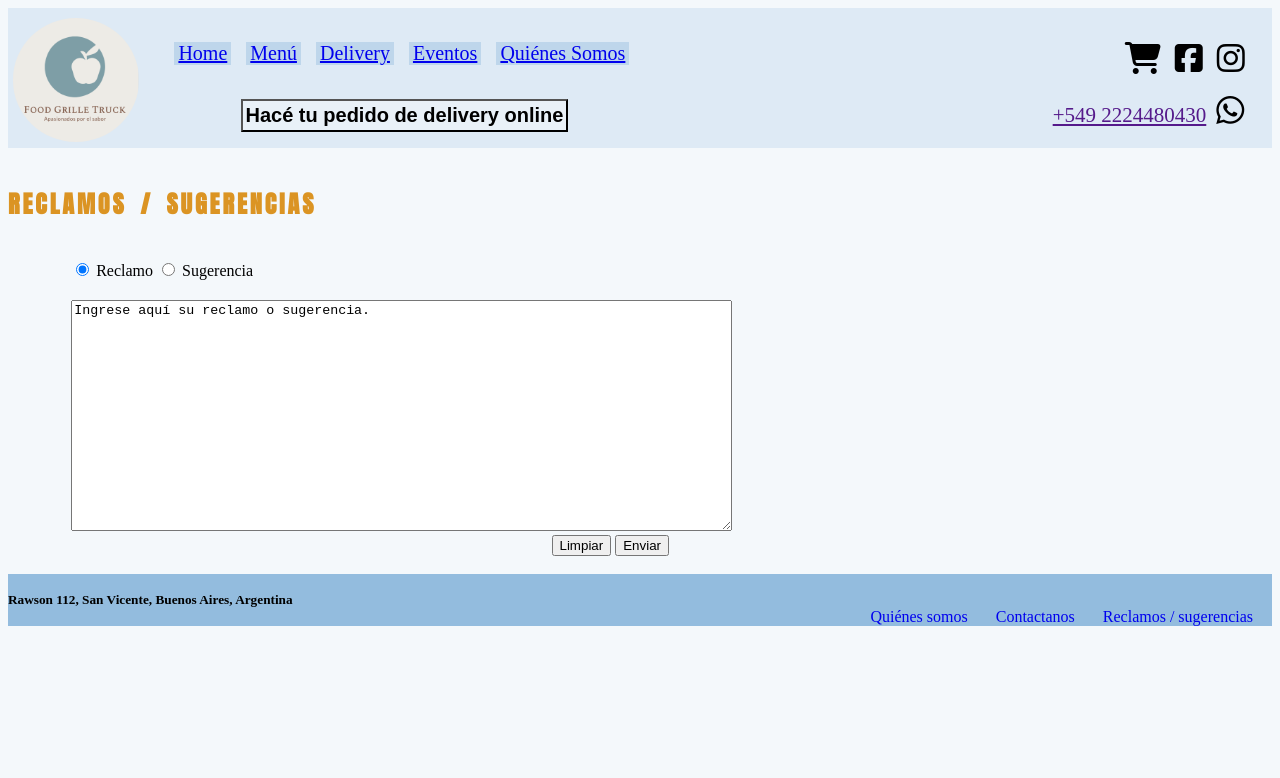
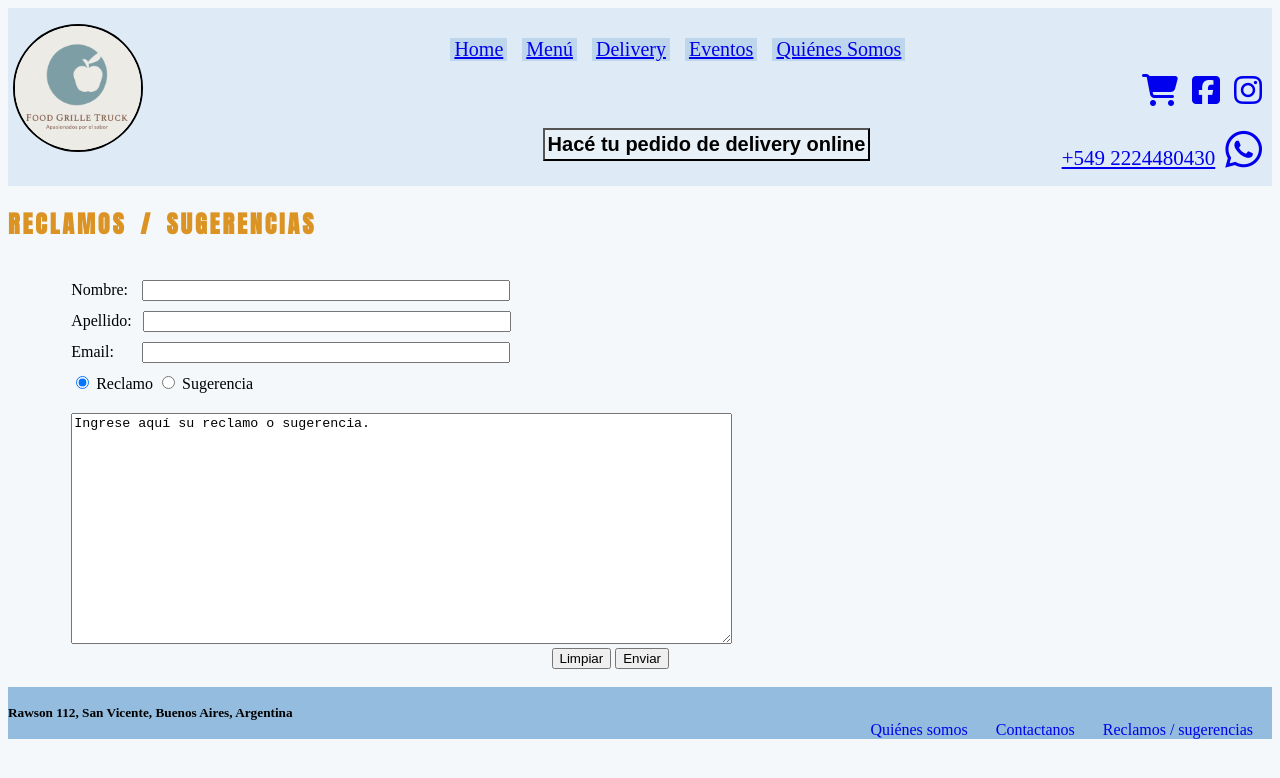
Before and after one commit to lucas1992/food-grille, a plain HTML site: page reclamos.html in a window 1280 px wide. Drawn offline with Linux system fonts and the light colour scheme; a web font is replaced by a local one.

Commit message:
Se agregan correcciones del TP1. Se modifica todo el menu. Logo con superposición y borde.

```diff
--- a/css/delivery.css
+++ b/css/delivery.css
@@ -1,5 +1,5 @@
 #image-delivery {
-    margin-top: -100px;
+    margin-top: -120px;
     height: 300px;
     width: 100%;
     object-fit: cover;
--- a/css/eventos.css
+++ b/css/eventos.css
@@ -1,5 +1,5 @@
 #image-eventos {
-    margin-top: 0px;
+    margin-top: -20px;
     height: 300px;
     width: 100%;
     object-fit: cover;
--- a/css/index.css
+++ b/css/index.css
@@ -4,4 +4,5 @@
     object-fit: cover;
     background-size: cover;
     background-position: center;
+    margin-top: -20px;
 }
--- a/css/menu.css
+++ b/css/menu.css
@@ -8,4 +8,5 @@
     object-fit: cover;
     background-size: cover;
     background-position: center;
+    margin-top: -20px;
 }
--- a/css/myStyles.css
+++ b/css/myStyles.css
@@ -1,12 +1,15 @@
 @import url('https://fonts.googleapis.com/css2?family=Anton&family=Palette+Mosaic&display=swap');
 
 .menu {
-    margin-left: 0px;
+    display: block;
+    padding-left: 35%;
+    padding-top: 30px;
+    background-color: #deeaf5;
 }
 
 .menu ul {
 	list-style-type: none;
-	margin-left: 10%;
+	display: inline;
 }
 
 .menu li {
@@ -31,15 +34,19 @@
     background-repeat: no-repeat;
     border-radius: 50%;
     float: left;
-    margin-top: 10px;
+    margin-top: -50px;
     margin-left: 5px;
+    display: inline;
+    position: relative;
+    z-index: 1000;
+    border: solid 2px;
 }
 
 
 
 .bloque_horizontal div {
+	margin-left: 20px;
 	display: inline;
-	margin-left: 20px;
 }
 
 .button-medium {
@@ -47,6 +54,7 @@
     padding-right: 3px;
     padding-bottom: 3px;
     padding-left: 3px;
+    margin-left: 30%;
 }
 
 @font-face {
@@ -65,11 +73,11 @@ body {
 
 .first_section {
     background-color: #deeaf5;
-    height: 140px;
+    height: 130px;
 }
 
 .shopping-icon {
-    margin-left: 38%
+    margin-left: 0%
 }
 
 .facebook-icon {
@@ -80,12 +88,8 @@ body {
     margin-left: 10px;
 }
 
-.div-pedidos-header {
-    margin-top: 20px;
-}
 
 .div-pedidos-header button {
-    margin-left: 8%;
     background-color: #e9f1f8;
 }
 
@@ -96,8 +100,9 @@ body {
 }
 
 .div-pedidos-header a {
-    margin-left: 38%;
+    float: right;
     font-size: 21px;
+    margin-right: 10px;
 }
 
 .whatsapp-icon{
@@ -115,3 +120,8 @@ body {
 .mayus {
     text-transform: uppercase;
 }
+
+.iconLinks {
+    float: right;
+    margin-right: 10px;
+}
--- a/css/reclamos.css
+++ b/css/reclamos.css
@@ -1,5 +1,16 @@
 #sectionForm {
     margin-left: 5%;
+}
+
+.label-form{
+    margin-bottom: 10px;
+    width: 20%;
+}
+
+.input-form{
+    margin-bottom: 10px;
+    margin-left: 10px;
+    width: 30%;
 }
 
 textarea {
@@ -9,3 +20,16 @@ textarea {
 #inputLimpiar {
     margin-left: 40%;
 }
+
+
+#reclamosNombre {
+    margin-left: 10px;
+}
+
+#reclamosApellido {
+    margin-left: 7px;
+}
+
+#reclamosEmail {
+    margin-left: 24px;
+}
--- a/reclamos.html
+++ b/reclamos.html
@@ -9,11 +9,6 @@
 		<script src="https://kit.fontawesome.com/f67804d995.js" crossorigin="anonymous"></script>
 	</head>
 	<body>
-		<section class="first_section">
-			<div class="bloque_horizontal">
-				<div>
-					<img class="logo" src="img/logo_wix.png" alt="logo1"/>
-				</div>
 		<nav class="menu">
 			<ul>
 				<li><a href="index.html">Home</a></li>
@@ -23,23 +18,39 @@
 				<li><a href="nosotros.html">Quiénes Somos</a></li>
 			</ul>
 		</nav>
+		<section class="first_section">
+			<br>
+			<div class="bloque_horizontal">
+				<img class="logo" src="img/logo_wix.png"/>
+				<div class="iconLinks">
+					<a href="www.google.com.ar" target="blank"><i class="fas fa-shopping-cart fa-2x shopping-icon"></i></a>
+					<a href="www.google.com.ar" target="blank"><i class="fab fa-facebook-square fa-2x facebook-icon"></i></a>
+					<a href="www.google.com.ar" target="blank"><i class="fab fa-instagram fa-2x instagram-icon"></i></a>
 				</div>
-			<i class="fas fa-shopping-cart fa-2x shopping-icon"></i>
-			<i class="fab fa-facebook-square fa-2x facebook-icon"></i>
-			<i class="fab fa-instagram fa-2x instagram-icon"></i>
+				<br>
+				<br>
+				<br>
 				<div class="div-pedidos-header">
 					<button class="button-medium"><h2>Hacé tu pedido de delivery online</h2></button>
-				<a href="">+549 2224480430</a><i class="fab fa-whatsapp fa-2x whatsapp-icon"></i>
+					<a href="www.google.com.ar" target="blank">+549 2224480430<i class="fab fa-whatsapp fa-2x whatsapp-icon"></i></a>
 				</div>
-			<br>
+			</div>
 		</section>
-		<br>
 		<section>
 			<h2 class="titulo1">Reclamos / Sugerencias</h2>
 		</section>
 		<br>
 		<section id="sectionForm">
 			<form action="" name="reclamo">
+				<label class="label-form" for="reclamosNombre"> Nombre: </label>
+				<input class="input-form" name="nombre" id="reclamosNombre" required />
+				<br>
+				<label class="label-form" for="reclamosApellido"> Apellido: </label>
+				<input class="input-form" name="apellido" id="reclamosApellido" />
+				<br>
+				<label class="label-form" for="reclamosEmail"> Email: </label>
+				<input class="input-form" name="email" type="email" id="reclamosEmail" />
+				<br>
 				<label><input type="radio" value="" name="options" checked> Reclamo </label>
 				<label><input type="radio" value="" name="options"> Sugerencia </label>
 				<br>
```
Also changed, not shown: contactanos.html (+15 -13 lines), css/nosotros.css (+12 -2 lines), delivery.html (+13 -11 lines), eventos.html (+13 -11 lines), index.html (+15 -12 lines), menu.html (+13 -10 lines), nosotros.html (+14 -12 lines). Lines whose indentation alone changed are shown as unchanged.
